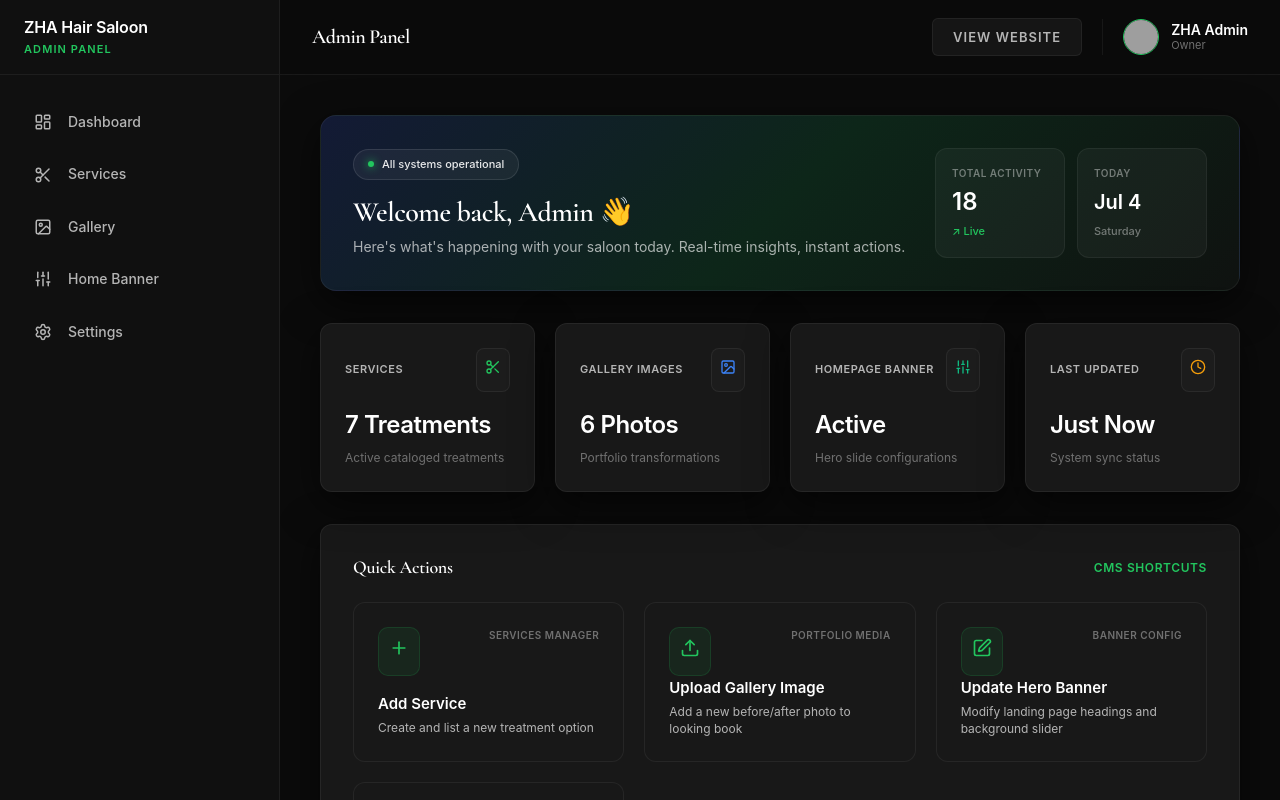
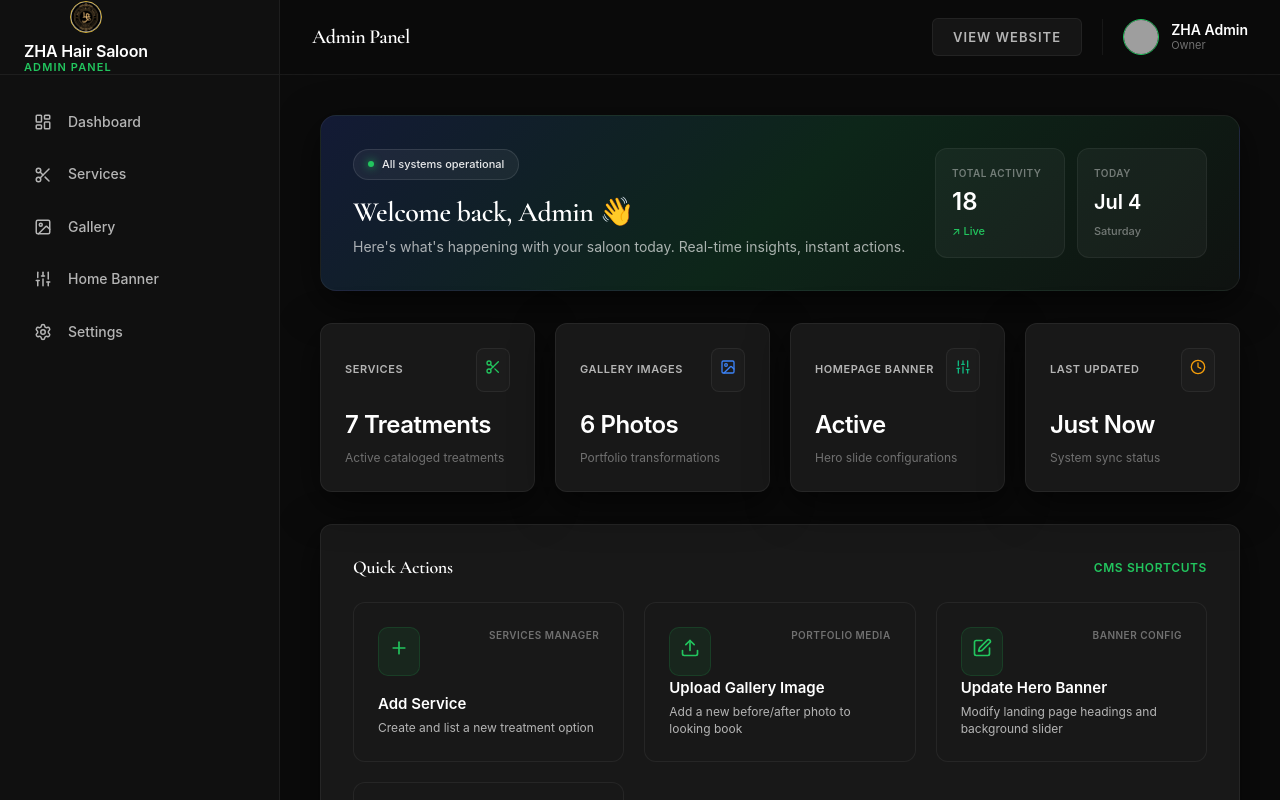
Before and after one commit to suryaprakash992005/Beauty_Parlour, a React (Vite) app: page /admin in a window 1280 px wide. Shown: the top 800 px of the page. Built offline with nearby package versions, Linux system fonts and the light colour scheme; no server answers; the database is empty; sample sign-in values are in the browser's storage; grey boxes are pictures that could not be loaded.

Commit message:
add_new_brand_logo_assets

```diff
--- a/src/components/Footer.tsx
+++ b/src/components/Footer.tsx
@@ -26,14 +26,17 @@ export default function Footer() {
         <div className="footer__grid">
           {/* Brand */}
           <div>
-            <div className="footer__logo-name" style={{ display: 'flex', alignItems: 'center', gap: '8px' }}>
-              {settings?.logoUrl ? (
-                <img src={settings.logoUrl} alt={settings.studioName} style={{ height: '32px', width: 'auto', objectFit: 'contain' }} />
-              ) : (
-                settings?.studioName || 'ZHA'
+            <div style={{ display: 'flex', alignItems: 'center', gap: '12px', marginBottom: 'var(--space-md)' }}>
+              {settings?.logoUrl && (
+                <div className="navbar__logo-circle" style={{ width: '40px', height: '40px', flexShrink: 0 }}>
+                  <img src={settings.logoUrl} alt={settings?.studioName || 'ZHA'} className="navbar__logo-circle-img" />
+                </div>
               )}
+              <div style={{ display: 'flex', flexDirection: 'column', lineHeight: '1.1' }}>
+                <span className="footer__logo-name" style={{ margin: 0 }}>{settings?.studioName || 'ZHA'}</span>
+                <span className="footer__logo-tagline" style={{ marginTop: '2px' }}>Hair Saloon</span>
+              </div>
             </div>
-            {!settings?.logoUrl && <div className="footer__logo-tagline">Hair Saloon</div>}
             <p className="footer__desc">
               A premier luxury salon destination for professional hair styling,
               bridal makeup, nail art, and skincare experts.
--- a/src/pages/admin/AdminLayout.tsx
+++ b/src/pages/admin/AdminLayout.tsx
@@ -3,6 +3,7 @@ import { Link, NavLink, useNavigate, Outlet, useLocation } from 'react-router-do
 import {
   LayoutDashboard, Scissors, Image, Settings, LogOut, Menu, X, Sliders
 } from 'lucide-react';
+import { getSalonSettings } from '../../services/settings';
 import '../../styles/admin.css';
 
 const LINKS = [
@@ -17,12 +18,18 @@ export default function AdminLayout() {
   const [mobileMenuOpen, setMobileMenuOpen] = useState(false);
   const navigate = useNavigate();
   const location = useLocation();
+  const [logoUrl, setLogoUrl] = useState('/logo.jpg');
 
   useEffect(() => {
     const isAdmin = localStorage.getItem('zha_admin');
     if (!isAdmin) {
       navigate('/admin-login', { replace: true });
     }
+    getSalonSettings()
+      .then(s => {
+        if (s.logoUrl) setLogoUrl(s.logoUrl);
+      })
+      .catch(() => {});
   }, [navigate]);
 
   const logout = () => {
@@ -49,9 +56,25 @@ export default function AdminLayout() {
       {/* Sidebar */}
       <aside className={`admin-sidebar ${mobileMenuOpen ? 'admin-sidebar--mobile-open' : ''}`}>
         <div className="admin-sidebar__header">
-          <div className="admin-sidebar__logo">
-            <span className="admin-sidebar__logo-name">ZHA Hair Saloon</span>
-            <span className="admin-sidebar__logo-sub">Admin Panel</span>
+          <div className="admin-sidebar__logo" style={{ display: 'flex', alignItems: 'center', gap: '10px' }}>
+            <div style={{
+              width: '32px',
+              height: '32px',
+              borderRadius: '50%',
+              border: '1px solid var(--color-champagne, #D4AF37)',
+              overflow: 'hidden',
+              flexShrink: 0,
+              display: 'flex',
+              alignItems: 'center',
+              justifyContent: 'center',
+              background: '#1e1510'
+            }}>
+              <img src={logoUrl} alt="Logo" style={{ width: '100%', height: '100%', objectFit: 'cover' }} />
+            </div>
+            <div style={{ display: 'flex', flexDirection: 'column', lineHeight: '1.1' }}>
+              <span className="admin-sidebar__logo-name" style={{ margin: 0 }}>ZHA Hair Saloon</span>
+              <span className="admin-sidebar__logo-sub">Admin Panel</span>
+            </div>
           </div>
           {/* Close button for mobile drawer */}
           <button className="admin-sidebar__mobile-close" onClick={() => setMobileMenuOpen(false)}>
--- a/src/services/settings.ts
+++ b/src/services/settings.ts
@@ -63,7 +63,7 @@ export async function uploadLogo(fileOrBase64: File | string): Promise<string> {
 
 const DEFAULT_SETTINGS: SalonSettings = {
   studioName: 'ZHA',
-  logoUrl: '',
+  logoUrl: '/logo.jpg',
   phone: '+91 98765 43210',
   email: 'hello@zhahairsaloon.com',
   address: '42, Rose Garden Lane, Luxury District, Mumbai — 400001',
```
Also changed, not shown: public/logo.jpg (added).
